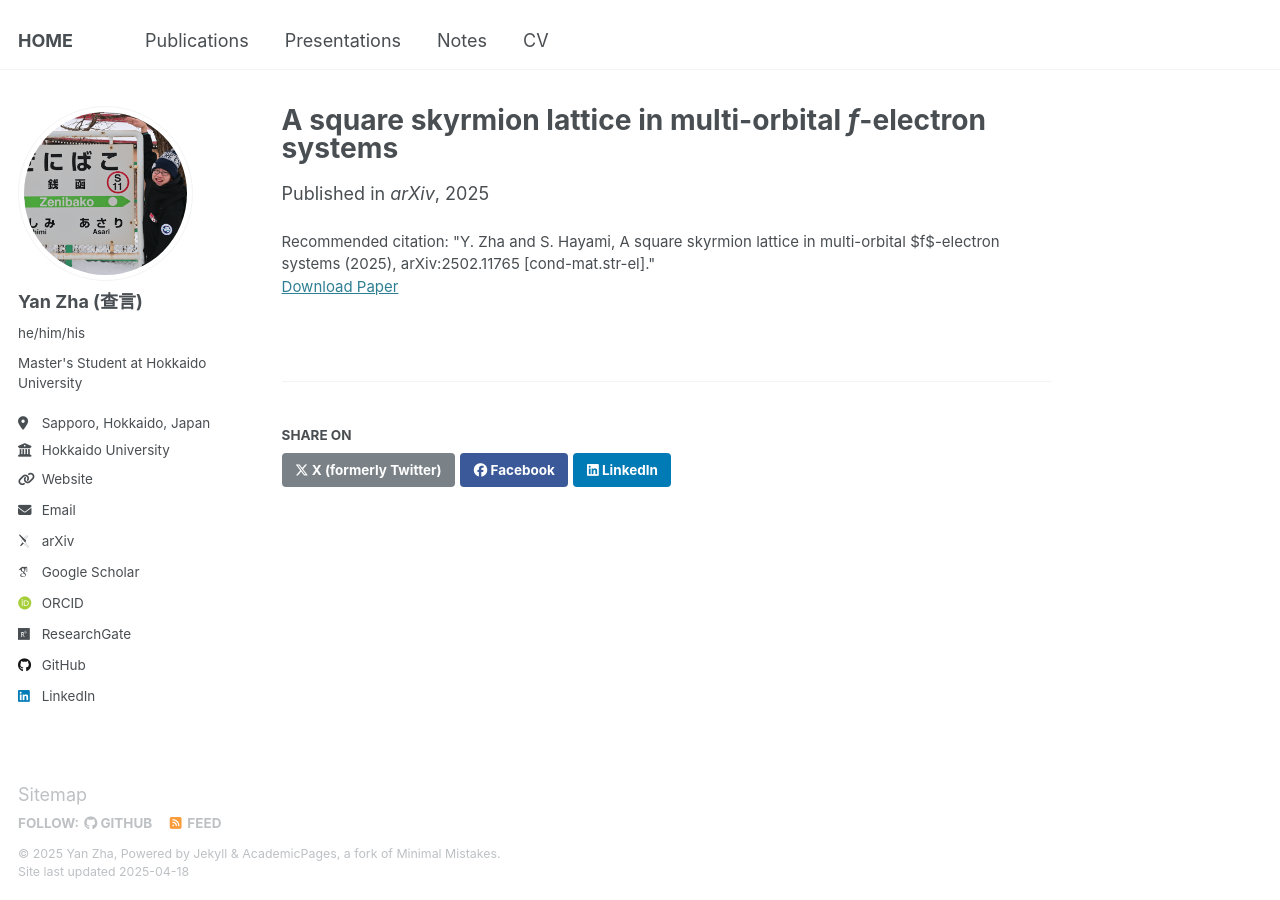
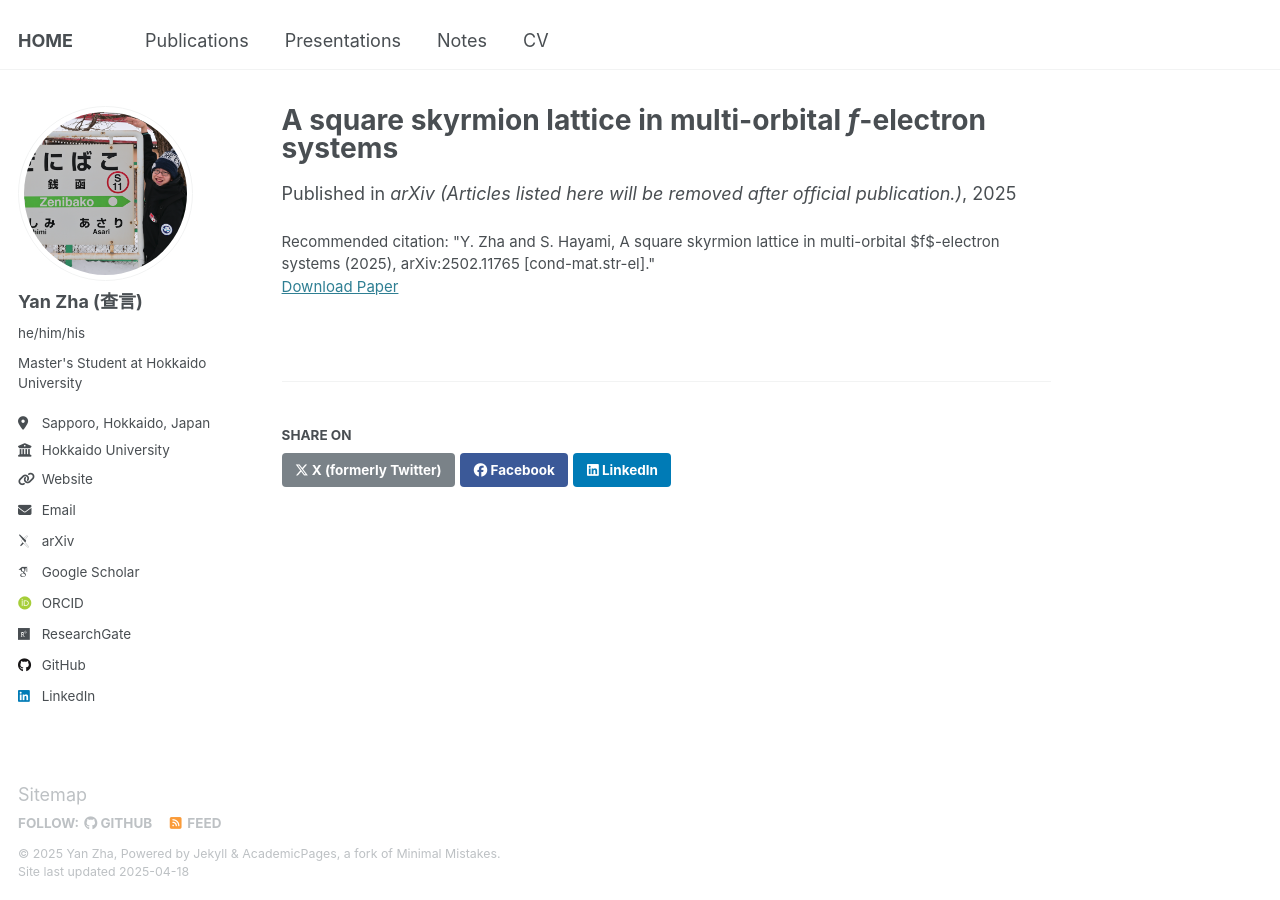
Before and after one commit to yzhacn/yzhacn.github.io, a Jekyll site: the page built from _publications/2025-02-18-paper-title-number-1.md, in a window 1280 px wide. Built offline with Jekyll 4.4.1, drawn with Linux system fonts in a browser that asks for light colours; some web fonts are replaced.

Commit message:
Update 2025-02-18-paper-title-number-1.md

```diff
--- a/_publications/2025-02-18-paper-title-number-1.md
+++ b/_publications/2025-02-18-paper-title-number-1.md
@@ -19,7 +19,7 @@ degrees of freedom, e.g., Ce-based compounds. This contrasts with conventional
 other *f*-electron systems hosting skyrmion lattices, such as Gd- and Eu-based
 compounds without orbital angular momentum.'
 date: 2025-02-17
-venue: 'arXiv'
+venue: 'arXiv (Articles listed here will be removed after official publication.)'
 paperurl: 'https://arxiv.org/pdf/2502.11765'
 citation: '"Y. Zha and S. Hayami, A square skyrmion lattice in multi-orbital $f$-electron systems (2025), arXiv:2502.11765 [cond-mat.str-el]."'
 ---
```
